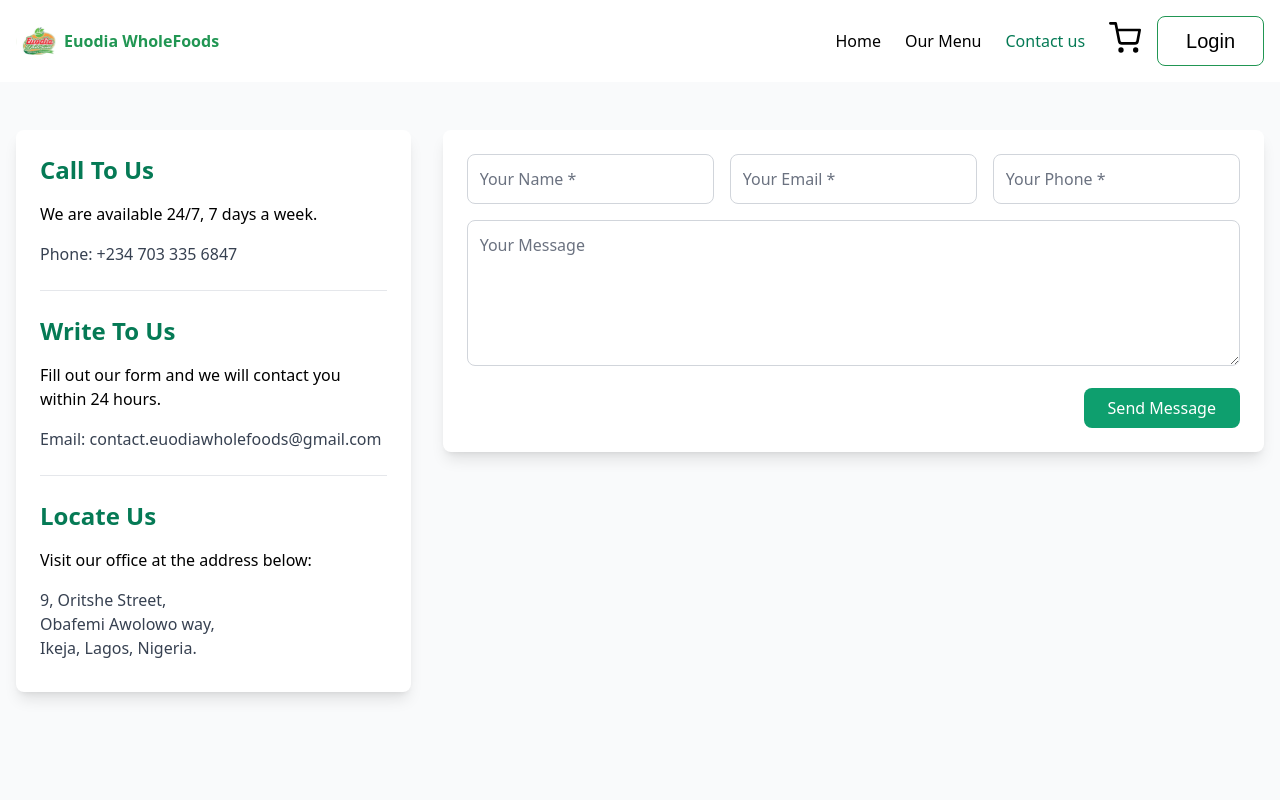
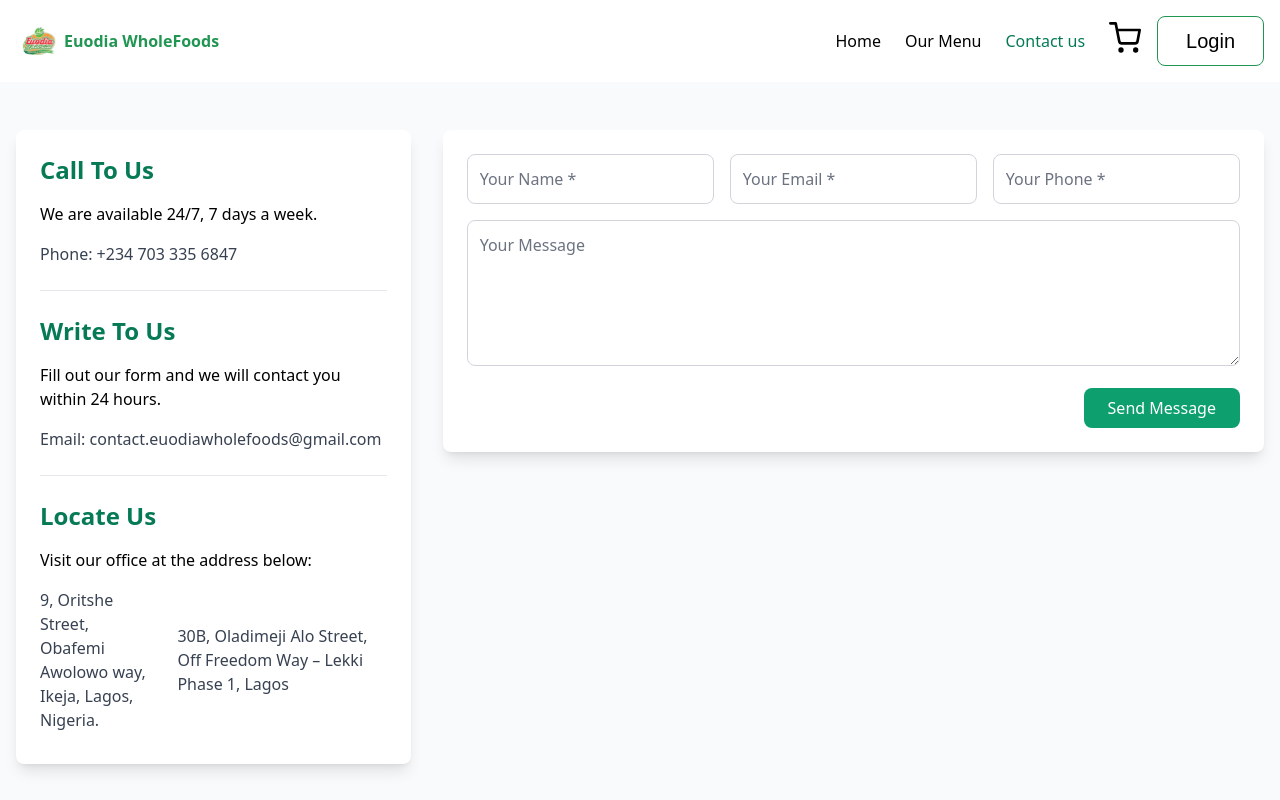
Before and after one commit to EuodiaWholeFoods/euodia, a Next.js app: page /contact-us in a window 1280 px wide. Shown: the top 800 px of the page. Built offline with nearby package versions, Linux system fonts and the light colour scheme; a web font is replaced by a local one.

Commit message:
Update page.jsx

```diff
--- a/app/contact-us/page.jsx
+++ b/app/contact-us/page.jsx
@@ -91,11 +91,17 @@ const ContactUs = () => {
                 <p className="mb-4">
                   Visit our office at the address below:
                 </p>
+                <div className="flex gap-4 items-center">
                 <p className="mb-2 text-gray-700 font-medium">
                   9, Oritshe Street,<br />
                   Obafemi Awolowo way,<br />
                   Ikeja, Lagos, Nigeria.
                 </p>
+                <p className="mb-2 text-gray-700 font-medium">
+                 30B, Oladimeji Alo Street,<br />
+                 Off Freedom Way – Lekki Phase 1, Lagos
+                </p>
+                </div>
               </div>
             </div>
             {/* Contact Form */}
```
